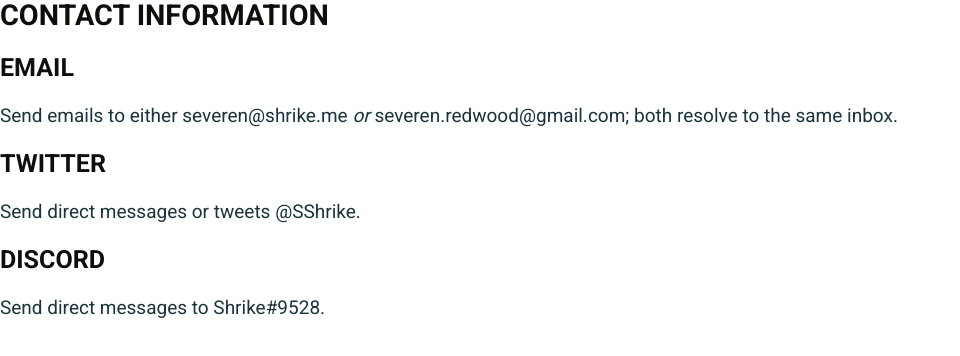
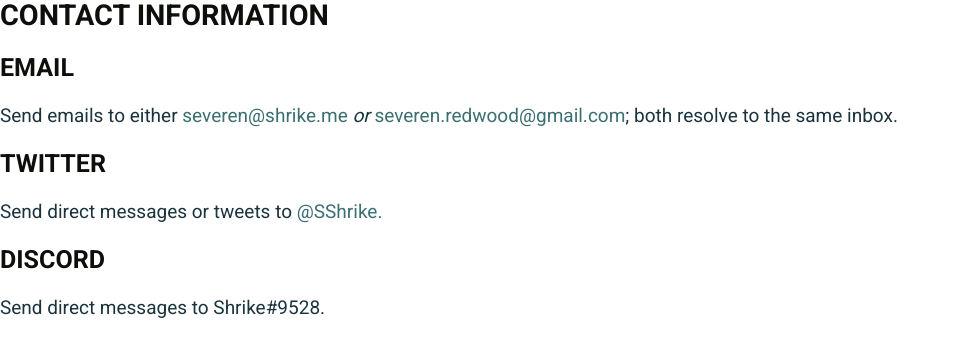
Before and after one commit to SShrike/website, a Gatsby site: page /contact in a window 1280 px wide. Shown: the whole page, without its empty margins (0-960 px from the left). Built offline with nearby package versions, Linux system fonts and the light colour scheme; Gatsby itself is replaced by a stand-in of ours.

Commit message:
Linkify contact details

```diff
--- a/src/pages/contact.js
+++ b/src/pages/contact.js
@@ -5,11 +5,16 @@ const ContactPage = () => (
     <h2>Contact Information</h2>
     <h3>Email</h3>
     <p>
-      Send emails to either severen@shrike.me <i>or</i>{' '}
-      severen.redwood@gmail.com; both resolve to the same inbox.
+      Send emails to either{' '}
+      <a href="mailto:severen@shrike.me">severen@shrike.me</a> <i>or</i>{' '}
+      <a href="mailto:severen.redwood@gmail.com">severen.redwood@gmail.com</a>;
+      both resolve to the same inbox.
     </p>
     <h3>Twitter</h3>
-    <p>Send direct messages or tweets @SShrike.</p>
+    <p>
+      Send direct messages or tweets to{' '}
+      <a href="//twitter.com/SShrike">@SShrike.</a>
+    </p>
     <h3>Discord</h3>
     <p>Send direct messages to Shrike#9528.</p>
   </div>
```
